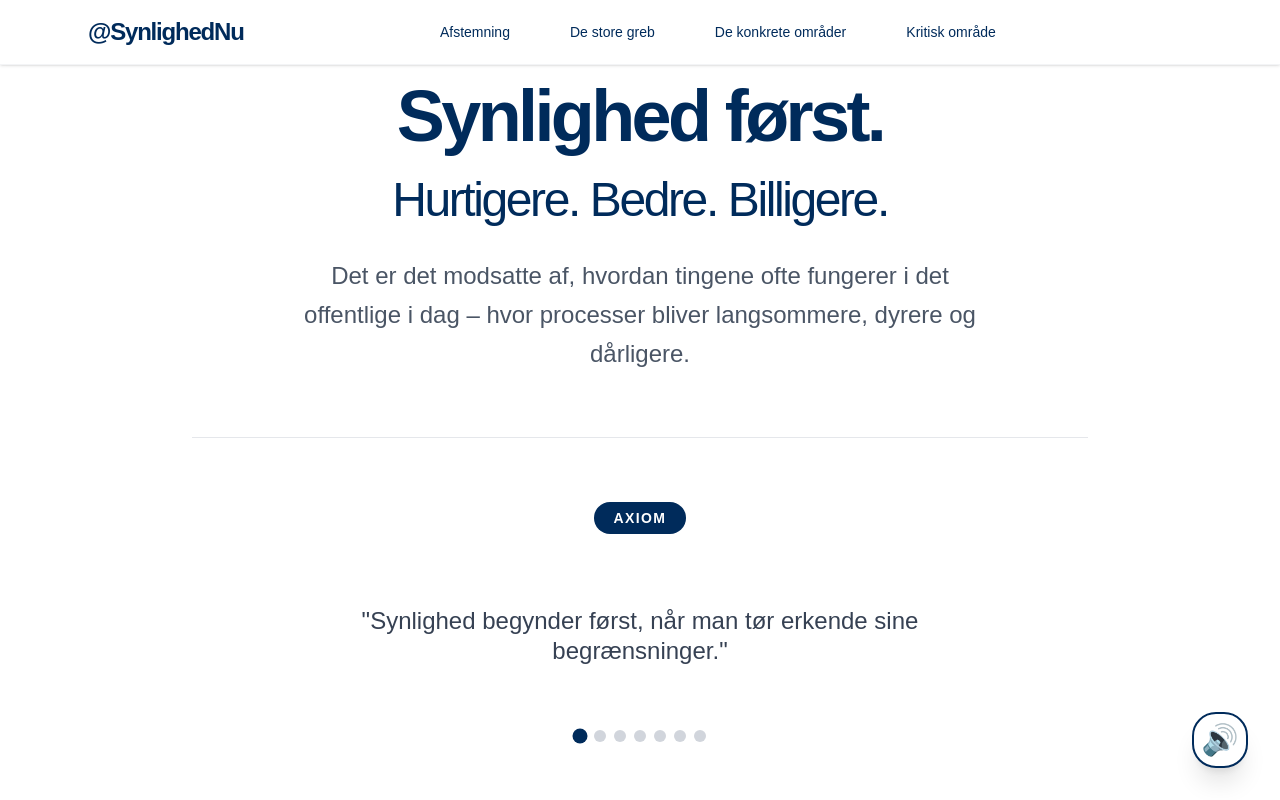
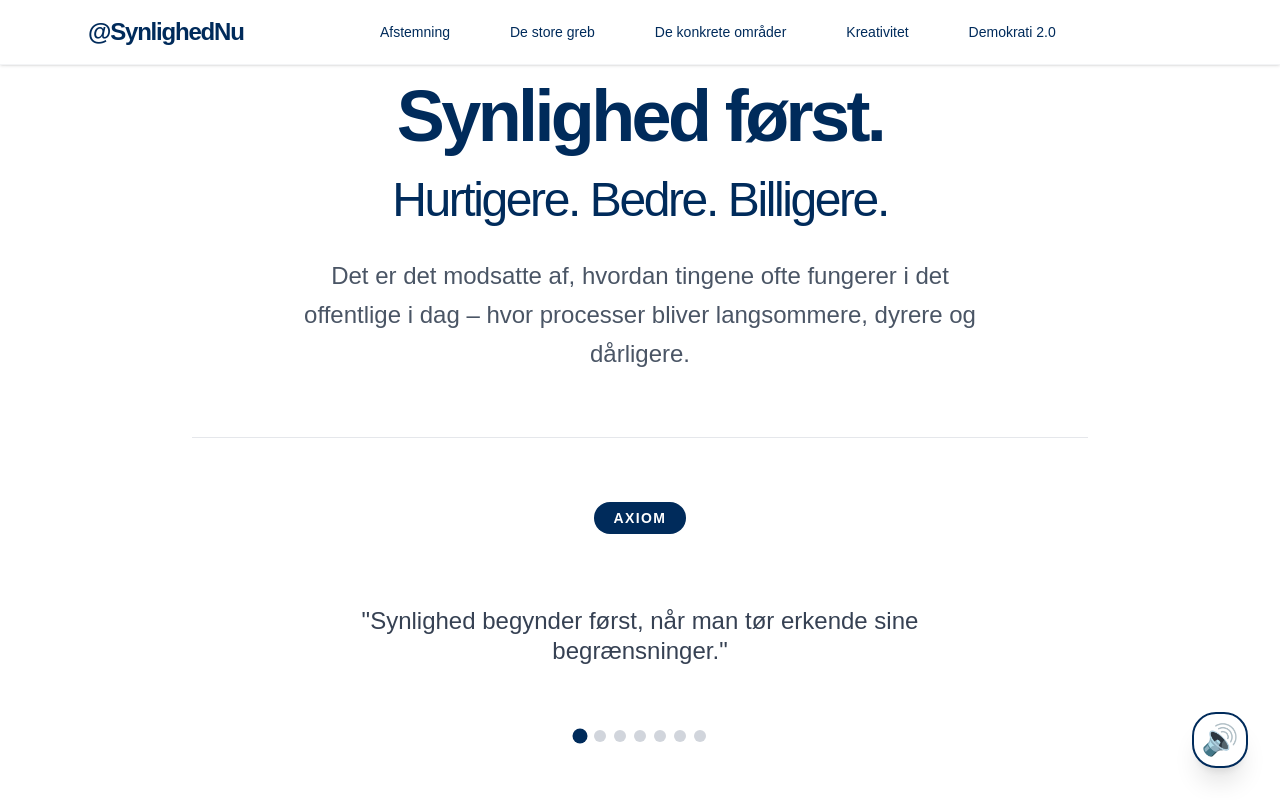
Before and after one commit to synlighed-nu/synlighed-nu-clean, a Next.js app: page / in a window 1280 px wide. Shown: the top 800 px of the page. Built offline with nearby package versions, Linux system fonts and the light colour scheme.

Commit message:
Update _Nav.tsx

```diff
--- a/app/components/common/_Nav.tsx
+++ b/app/components/common/_Nav.tsx
@@ -10,14 +10,10 @@ export default function Nav({ simple = false }: NavProps) {
   const [menuOpen, setMenuOpen] = useState(false);
   const [hasAnimated, setHasAnimated] = useState(false);
 
-  // Haptic feedback (vibration på Android)
   const triggerHaptic = (duration = 50) => {
-    if ('vibrate' in navigator) {
-      navigator.vibrate(duration);
-    }
+    if ('vibrate' in navigator) navigator.vibrate(duration);
   };
 
-  // Auto-animation af burger første gang
   useEffect(() => {
     if (!hasAnimated && !simple) {
       setTimeout(() => setMenuOpen(true), 800);
@@ -48,12 +44,13 @@ export default function Nav({ simple = false }: NavProps) {
             @SynlighedNu
           </a>
 
-          {/* Desktop menu */}
+          {/* Desktop menu - 5 punkter */}
           <div className="hidden md:flex items-center gap-3 flex-1 justify-center">
             <a href="#afstemning" className="px-6 py-2.5 text-sm font-medium hover:bg-gray-100 rounded-3xl transition">Afstemning</a>
             <a href="#de-store-greb" className="px-6 py-2.5 text-sm font-medium hover:bg-gray-100 rounded-3xl transition">De store greb</a>
             <a href="#de-konkrete-omrader" className="px-6 py-2.5 text-sm font-medium hover:bg-gray-100 rounded-3xl transition">De konkrete områder</a>
-            <a href="/kreativitet" className="px-6 py-2.5 text-sm font-medium hover:bg-gray-100 rounded-3xl transition">Kritisk område</a>
+            <a href="/kreativitet" className="px-6 py-2.5 text-sm font-medium hover:bg-gray-100 rounded-3xl transition">Kreativitet</a>
+            <a href="/demokrati-2-0" className="px-6 py-2.5 text-sm font-medium hover:bg-gray-100 rounded-3xl transition">Demokrati 2.0</a>
           </div>
 
           {/* Rød burger */}
@@ -74,10 +71,7 @@ export default function Nav({ simple = false }: NavProps) {
       {/* Mobil menu */}
       {menuOpen && (
         <>
-          <div
-            className="fixed top-16 inset-x-0 bottom-0 bg-black/40 z-40 md:hidden"
-            onClick={() => setMenuOpen(false)}
-          />
+          <div className="fixed top-16 inset-x-0 bottom-0 bg-black/40 z-40 md:hidden" onClick={() => setMenuOpen(false)} />
           <div className="fixed top-0 right-0 h-full w-72 bg-white shadow-2xl z-50 md:hidden transition-transform duration-300 ease-out translate-x-0">
             <div className="p-6">
               <button
@@ -94,7 +88,8 @@ export default function Nav({ simple = false }: NavProps) {
                 <a href="#afstemning" className="py-3 border-b" onClick={() => setMenuOpen(false)}>Afstemning</a>
                 <a href="#de-store-greb" className="py-3 border-b" onClick={() => setMenuOpen(false)}>De store greb</a>
                 <a href="#de-konkrete-omrader" className="py-3 border-b" onClick={() => setMenuOpen(false)}>De konkrete områder</a>
-                <a href="/kreativitet" className="py-3 border-b" onClick={() => setMenuOpen(false)}>Kritisk område</a>
+                <a href="/kreativitet" className="py-3 border-b" onClick={() => setMenuOpen(false)}>Kreativitet</a>
+                <a href="/demokrati-2-0" className="py-3 border-b" onClick={() => setMenuOpen(false)}>Demokrati 2.0</a>
               </div>
             </div>
           </div>
```
